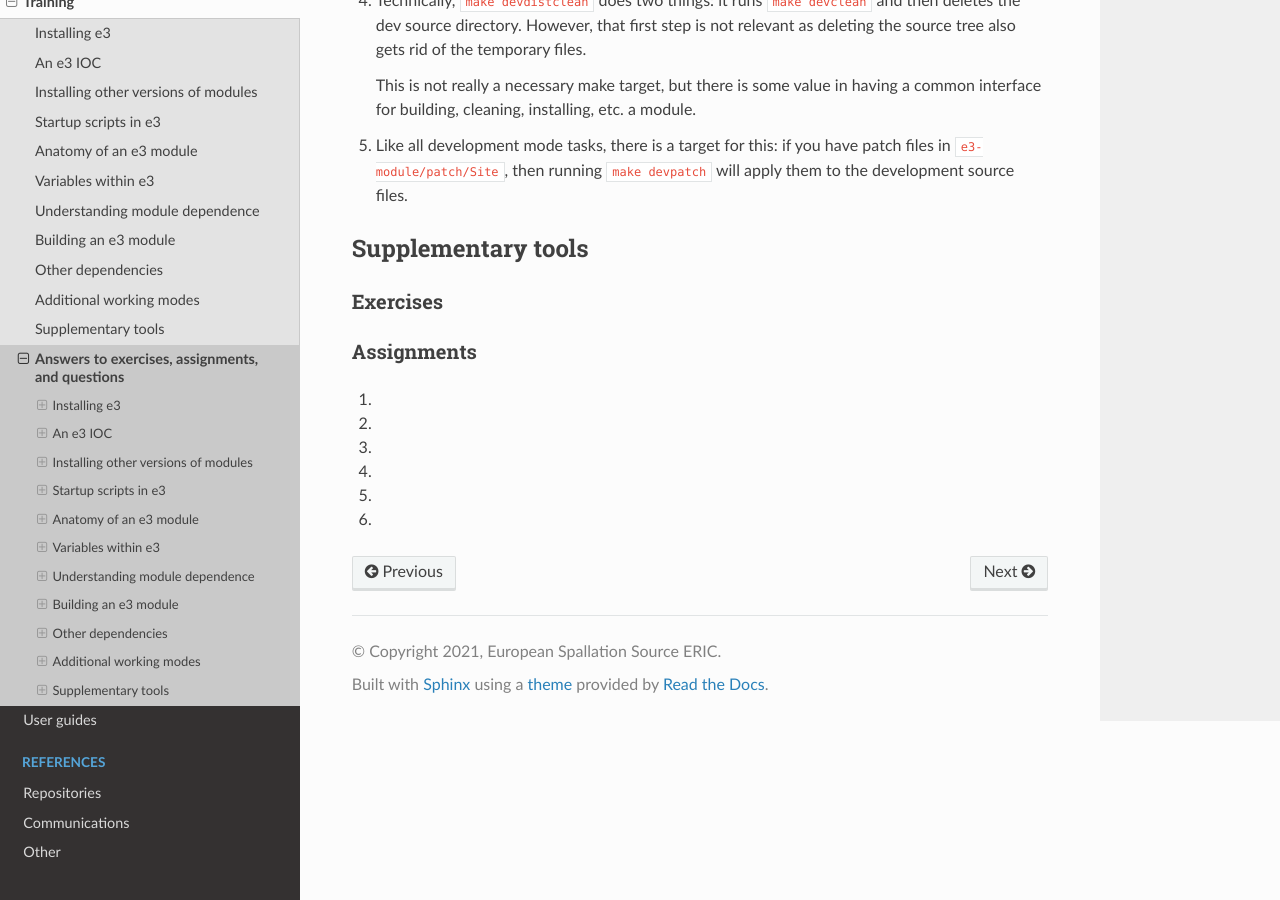
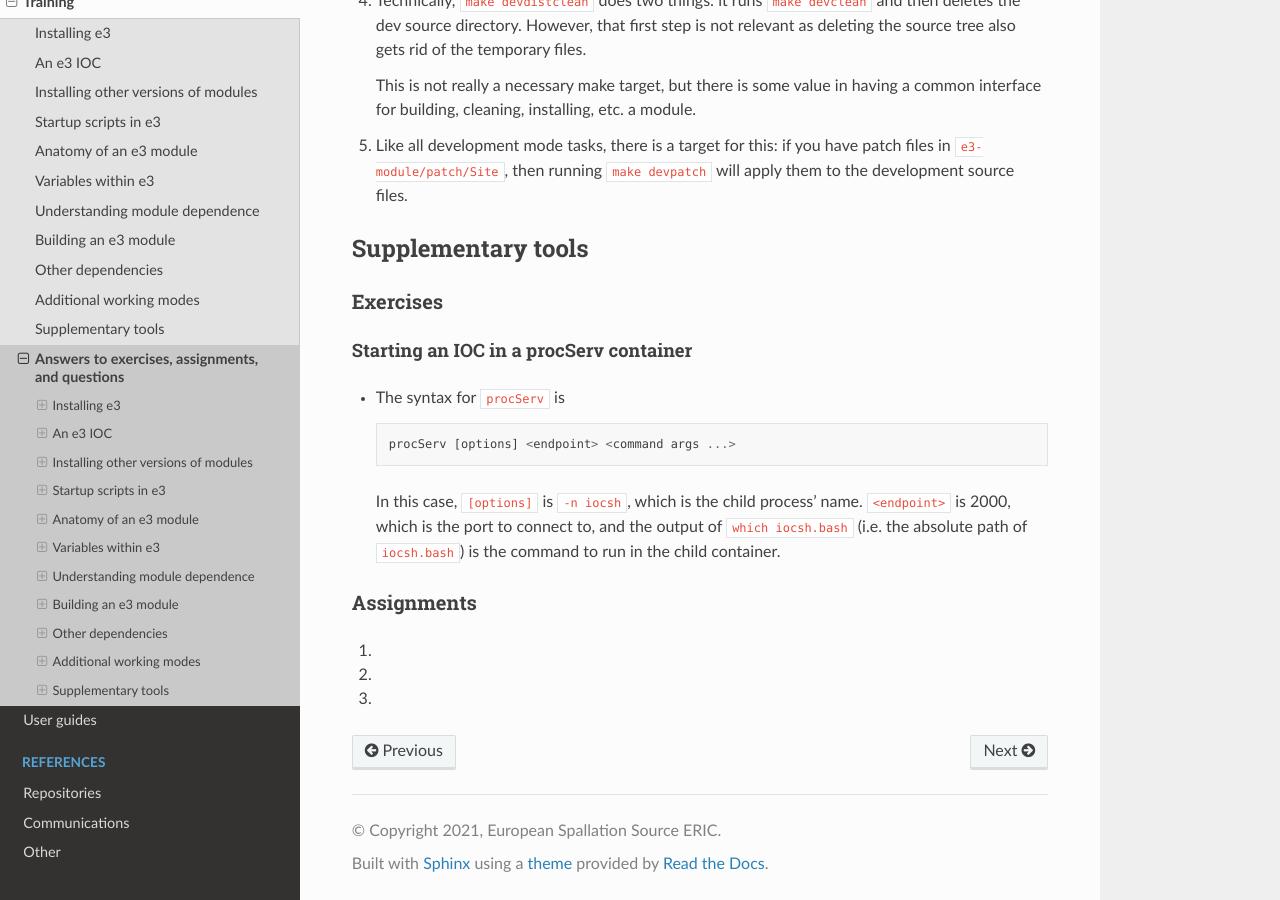
Before and after one commit to ttkorhonen/e3pages, a Sphinx documentation site: the page built from docs/kb/training/workbook/99_exercise_answers.md, in a window 1280 px wide and 900 px high, scrolled down 19070 px. Built offline with Sphinx 7.4.7 and the Read the Docs theme 2.0.0, drawn with Linux system fonts in a browser that asks for light colours.

Commit message:
Answered the exercise

````diff
--- a/docs/kb/training/workbook/99_exercise_answers.md
+++ b/docs/kb/training/workbook/99_exercise_answers.md
@@ -881,10 +881,15 @@ then you can modify a single file in order to update the dependency versions of
 ## Supplementary tools
 ### Exercises
 
+#### Starting an IOC in a procServ container
+
+- The syntax for `procServ` is
+  ```
+  procServ [options] <endpoint> <command args ...>
+  ```
+  In this case, `[options]` is `-n iocsh`, which is the child process' name. `<endpoint>` is 2000, which is the port to connect to, and the output of `which iocsh.bash` (i.e. the absolute path of `iocsh.bash`) is the command to run in the child container.
+
 ### Assignments
 1.
 2.
 3.
-4.
-5.
-6.
````
